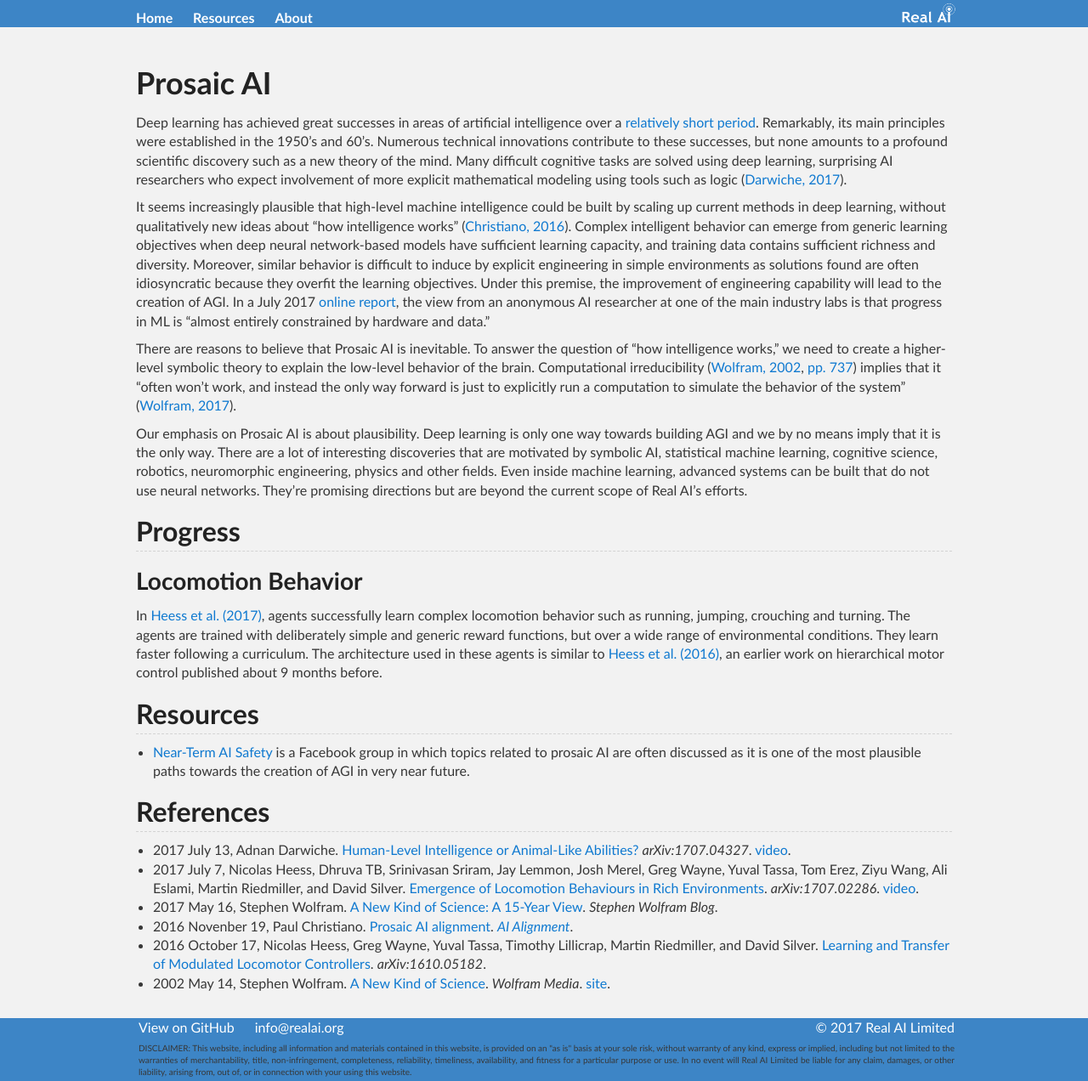
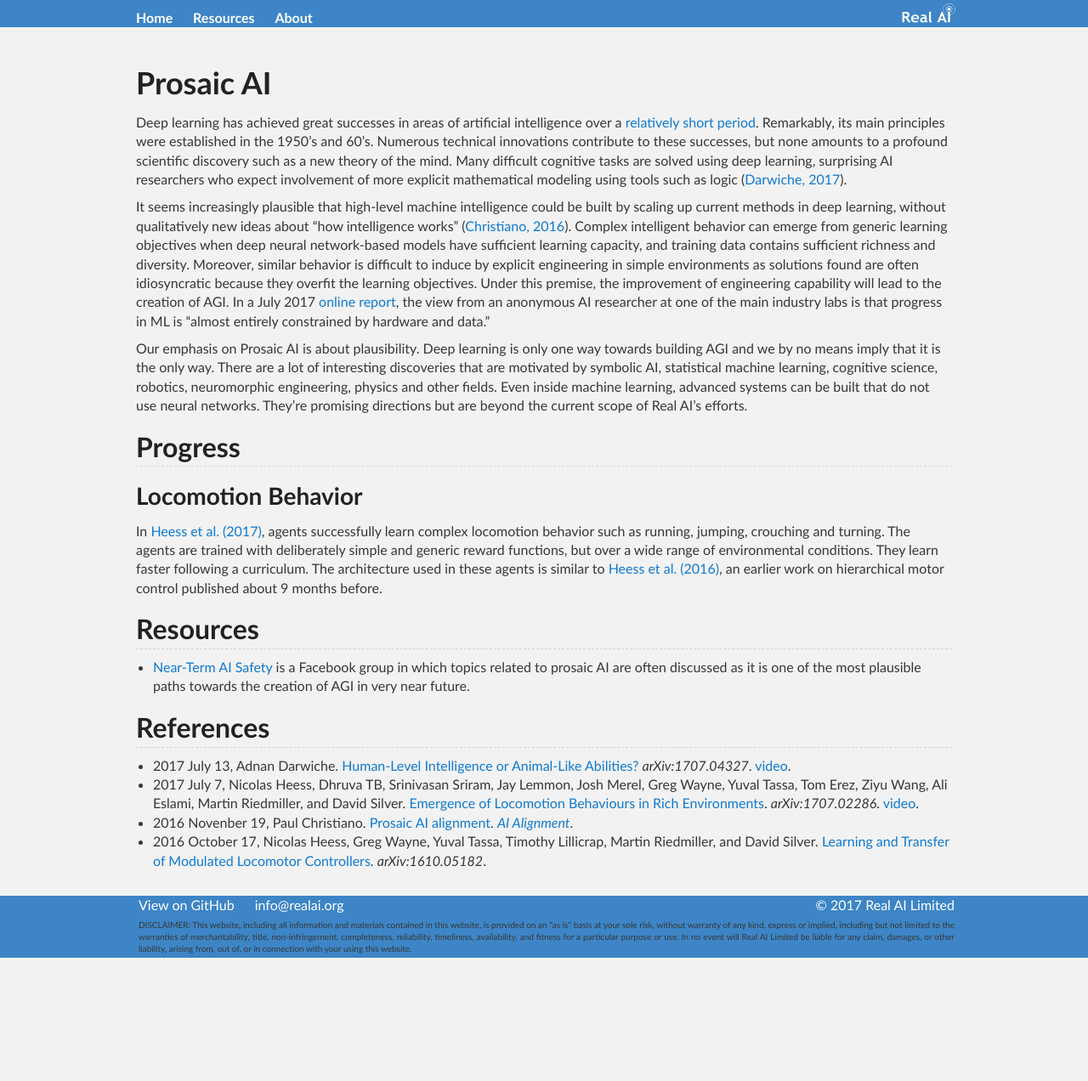
Before and after one commit to Tonywuhk/realai.org, a Jekyll site: the page built from prosaic.md, in a window 1280 px wide. Shown: the whole page at 85% size. Built offline with Jekyll 4.4.1, drawn with Linux system fonts in a browser that asks for light colours; our own code applies the rules of GitHub Pages for plain Markdown files; the repository's description, which GitHub fills in, is left out; after the commit the page ends 1127 px from its top, so only the background shows below that.

Commit message:
Roll back prosaic.md

```diff
--- a/prosaic.md
+++ b/prosaic.md
@@ -6,8 +6,6 @@
 Deep learning has achieved great successes in areas of artificial intelligence over a [relatively short period](http://realai.org/progress/). Remarkably, its main principles were established in the 1950's and 60's. Numerous technical innovations contribute to these successes, but none amounts to a profound scientific discovery such as a new theory of the mind. Many difficult cognitive tasks are solved using deep learning, surprising AI researchers who expect involvement of more explicit mathematical modeling using tools such as logic ([Darwiche, 2017](https://arxiv.org/abs/1707.04327)).
 
 It seems increasingly plausible that high-level machine intelligence could be built by scaling up current methods in deep learning, without qualitatively new ideas about "how intelligence works" ([Christiano, 2016](https://ai-alignment.com/prosaic-ai-control-b959644d79c2)). Complex intelligent behavior can emerge from generic learning objectives when deep neural network-based models have sufficient learning capacity, and training data contains sufficient richness and diversity. Moreover, similar behavior is difficult to induce by explicit engineering in simple environments as solutions found are often idiosyncratic because they overfit the learning objectives. Under this premise, the improvement of engineering capability will lead to the creation of AGI. In a July 2017 [online report](http://www.jefftk.com/p/conversation-with-an-ai-researcher), the view from an anonymous AI researcher at one of the main industry labs is that progress in ML is "almost entirely constrained by hardware and data."
-
-There are reasons to believe that Prosaic AI is inevitable. To answer the question of “how intelligence works,” we need to create a higher-level symbolic theory to explain the low-level behavior of the brain. Computational irreducibility ([Wolfram, 2002](https://store.wolfram.com/view/book/ISBN1579550088.str), [pp. 737](http://wolframscience.com/nks/p737--computational-irreducibility/)) implies that it “often won’t work, and instead the only way forward is just to explicitly run a computation to simulate the behavior of the system” ([Wolfram, 2017](http://blog.stephenwolfram.com/2017/05/a-new-kind-of-science-a-15-year-view/)).
 
 Our emphasis on Prosaic AI is about plausibility. Deep learning is only one way towards building AGI and we by no means imply that it is the only way. There are a lot of interesting discoveries that are motivated by symbolic AI, statistical machine learning, cognitive science, robotics, neuromorphic engineering, physics and other fields. Even inside machine learning, advanced systems can be built that do not use neural networks. They're promising directions but are beyond the current scope of Real AI’s efforts.
 
@@ -25,7 +23,5 @@
 
 * 2017 July 13, Adnan Darwiche. [Human-Level Intelligence or Animal-Like Abilities?](https://arxiv.org/abs/1707.04327) *arXiv:1707.04327*. [video](https://www.youtube.com/watch?v=UTzCwCic-Do).
 * 2017 July 7, Nicolas Heess, Dhruva TB, Srinivasan Sriram, Jay Lemmon, Josh Merel, Greg Wayne, Yuval Tassa, Tom Erez, Ziyu Wang, Ali Eslami, Martin Riedmiller, and David Silver. [Emergence of Locomotion Behaviours in Rich Environments](https://arxiv.org/abs/1707.02286). *arXiv:1707.02286*. [video](https://goo.gl/8rTx2F).
-* 2017 May 16, Stephen Wolfram. [A New Kind of Science: A 15-Year View](http://blog.stephenwolfram.com/2017/05/a-new-kind-of-science-a-15-year-view/). *Stephen Wolfram Blog*.
 * 2016 Novenber 19, Paul Christiano. [Prosaic AI alignment](https://ai-alignment.com/prosaic-ai-control-b959644d79c2). *[AI Alignment](https://ai-alignment.com/)*.
 * 2016 October 17, Nicolas Heess, Greg Wayne, Yuval Tassa, Timothy Lillicrap, Martin Riedmiller, and David Silver. [Learning and Transfer of Modulated Locomotor Controllers](https://arxiv.org/abs/1610.05182). *arXiv:1610.05182*.
-* 2002 May 14, Stephen Wolfram. [A New Kind of Science](https://store.wolfram.com/view/book/ISBN1579550088.str). *Wolfram Media*. [site](https://www.wolframscience.com/).
```
Also changed, not shown: course/tools/git.md (+1 -1 lines).
